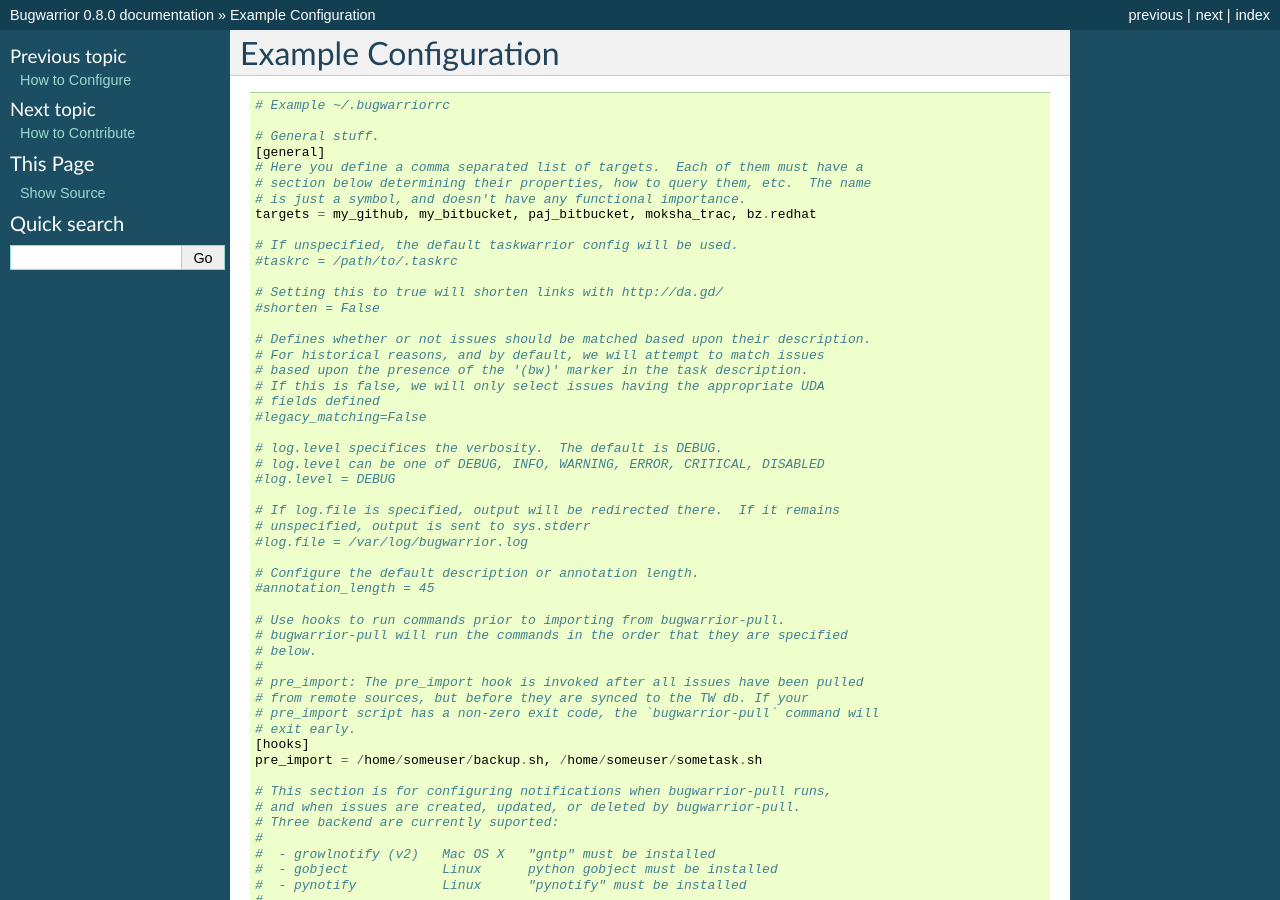
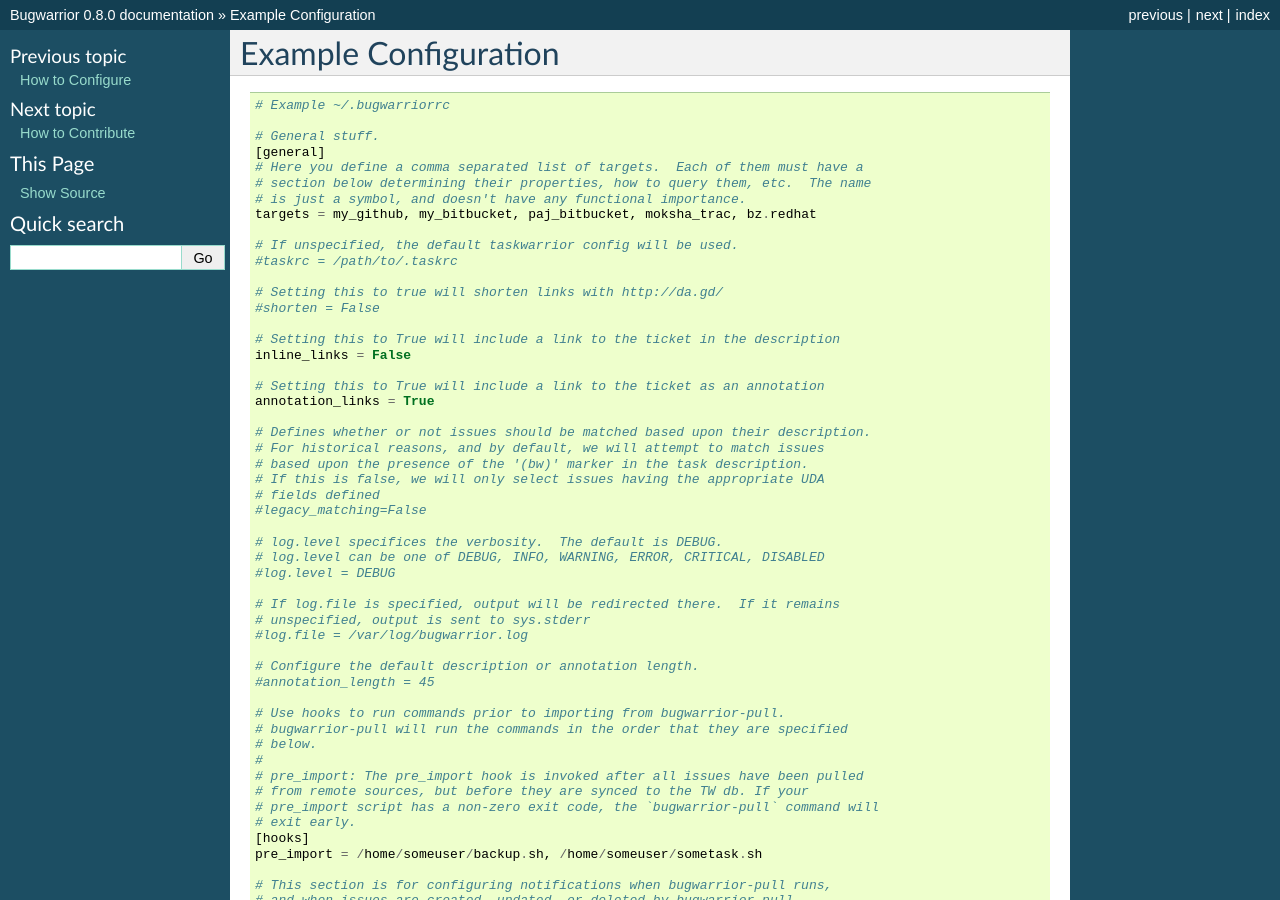
Before and after one commit to GothenburgBitFactory/bugwarrior, a Sphinx documentation site: the page built from docs/source/configuration.rst, in a window 1280 px wide and 900 px high. Built offline with Sphinx 7.4.7, drawn with Linux system fonts in a browser that asks for light colours; pages that are not in the unit, such as notebooks, are missing from menus.

Commit message:
More prominently document these options.

```diff
--- a/docs/source/configuration.rst
+++ b/docs/source/configuration.rst
@@ -21,6 +21,12 @@
 
     # Setting this to true will shorten links with http://da.gd/
     #shorten = False
+
+    # Setting this to True will include a link to the ticket in the description
+    inline_links = False
+
+    # Setting this to True will include a link to the ticket as an annotation
+    annotation_links = True
 
     # Defines whether or not issues should be matched based upon their description.
     # For historical reasons, and by default, we will attempt to match issues
```
